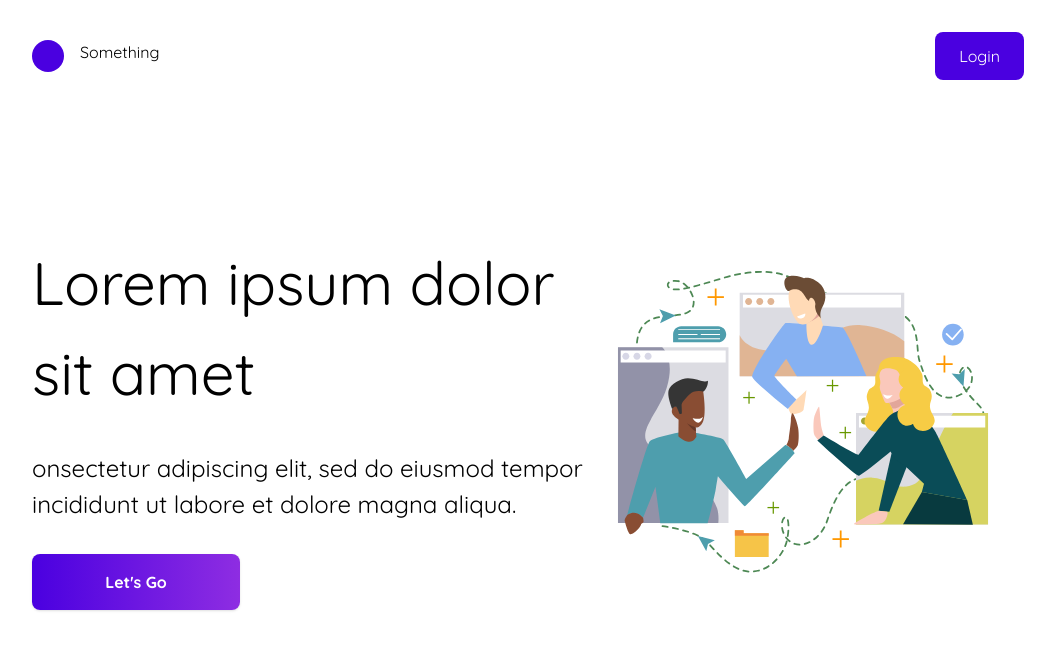
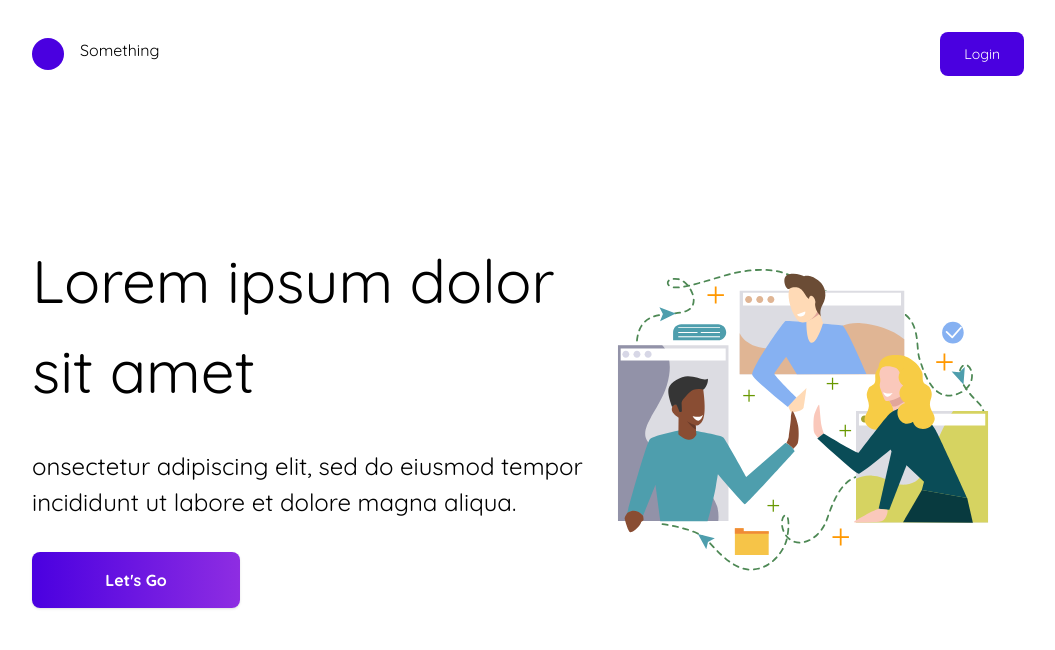
Before and after one commit to bwjctan1999/Practicum-React, a React (Vite) app: page / in a window 1280 px wide. Shown: the top 650 px of the page, without its empty margins (112-1167 px from the left). Built offline with nearby package versions, Linux system fonts and the light colour scheme.

Commit message:
changed LoginButton font size to text-sm

```diff
--- a/src/components/LoginButton.jsx
+++ b/src/components/LoginButton.jsx
@@ -5,7 +5,7 @@ export default function LoginButton() {
 
   return (
     <button
-      className="rounded-lg bg-gradient-to-r from-primaryGradient-start to-primaryGradient-start py-3 px-6 text-btn text-white"
+      className="rounded-lg bg-gradient-to-r from-primaryGradient-start to-primaryGradient-start py-3 px-6 text-sm text-white"
       onClick={() => navigate("/Login")}
     >
       Login
```
